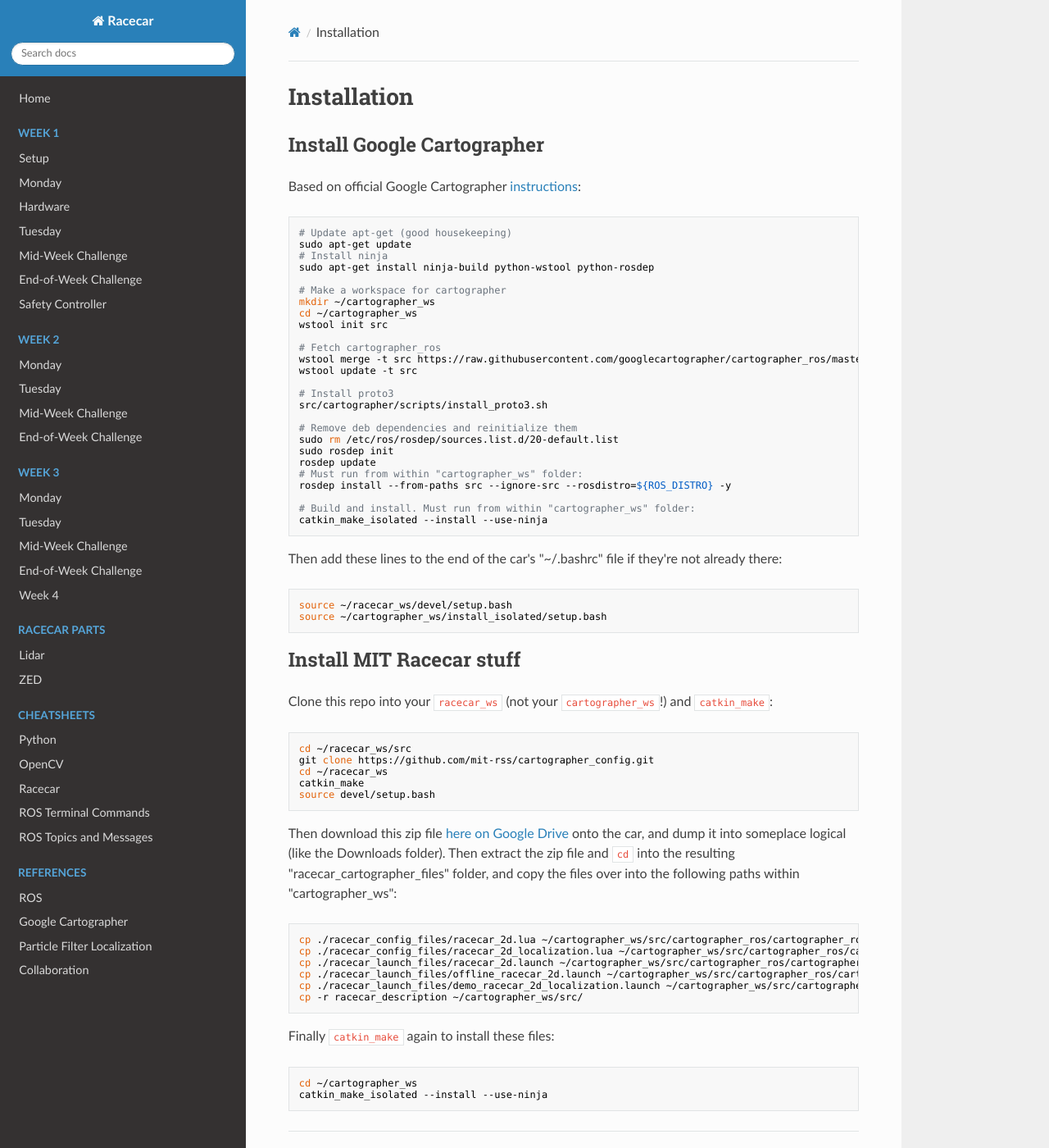
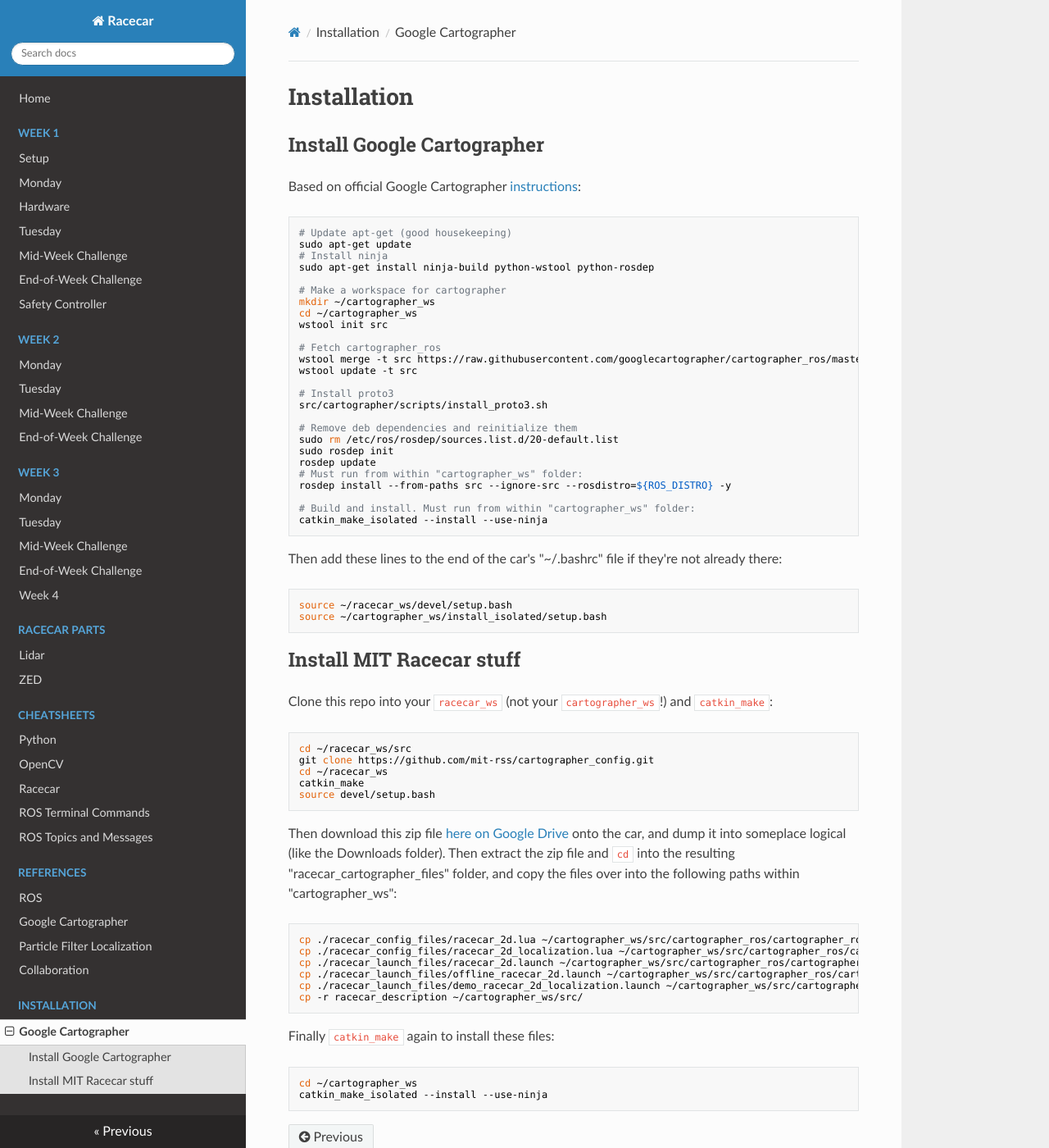
Before and after one commit to ChrisLindland/racecar-website, an MkDocs documentation site: the page built from docs/maps/cartographer/cartographer_installation.md, in a window 1280 px wide and 1400 px high. Shown: the whole window at 82% size. Built offline with MkDocs 1.6.1, drawn with Linux system fonts in a browser that asks for light colours; nearby versions of some CDN libraries.

Commit message:
Update mkdocs.yml

```diff
--- a/mkdocs.yml
+++ b/mkdocs.yml
@@ -31,7 +31,9 @@
         - ROS Topics and Messages: cheatsheets/ros-topics-msgs.md
     - References:
         - ROS: ros-reference/ROS_reference.md
-        - Google Cartographer: maps/cartographer/cartographer_ref.md
+        - Google Cartographer: maps/cartographer/cartographer_usage.md
         - Particle Filter Localization: maps/localization/particle_filter_setup.md
         - Collaboration: collab/collab.md
+    - Installation:
+        - Google Cartographer: maps/cartographer/cartographer_installation.md
 theme: readthedocs
```
